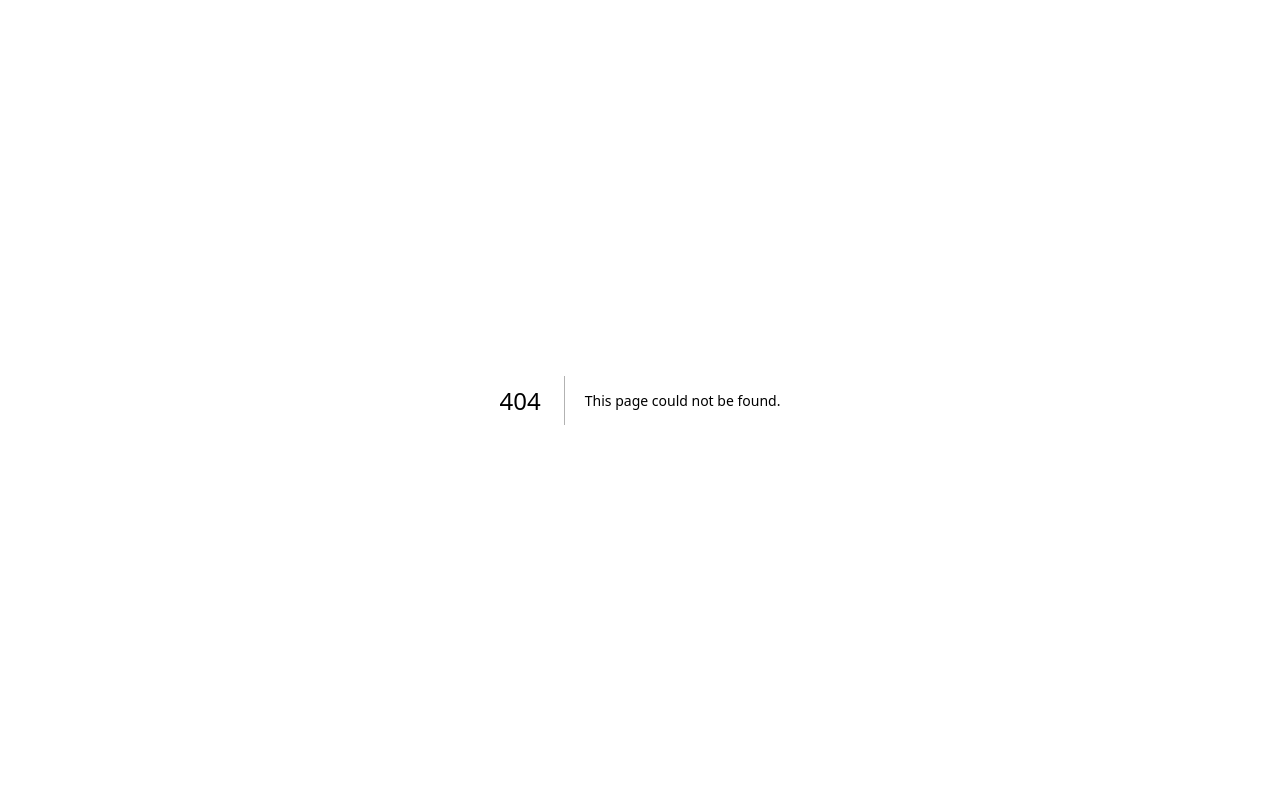
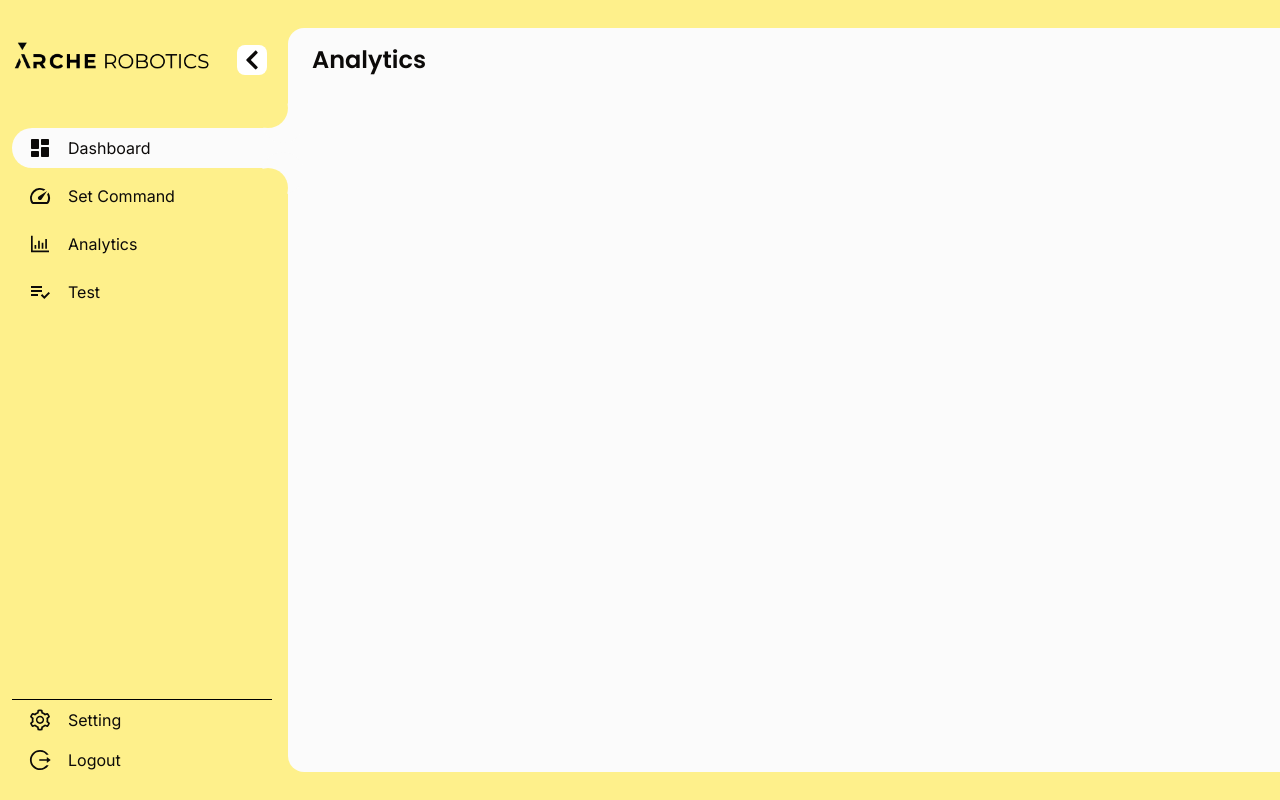
Before and after one commit to YePeOn7/robot_local_web_app, a Next.js app: page /analytics in a window 1280 px wide. Before the commit this address had no page. Built offline with nearby package versions, Linux system fonts and the light colour scheme.

Commit message:
add several pages

```diff
--- /dev/null
+++ b/src/app/analytics/page.js
@@ -0,0 +1,23 @@
+import React from 'react'
+import Sidebar from '@/components/Sidebar'
+
+const Content = () => {
+  return (
+    <div className='bg-of-content py-7 h-screen bg-primary flex-1 '>
+      <div className="content bg-bgColor h-full rounded-l-2xl px-6 py-4 overflow-y-scroll">
+        <h1 className="page-title text-2xl font-semibold mb-12 font-poppins">Analytics</h1>
+      </div>
+    </div>
+  )
+}
+
+const Analytics = () => {
+  return (
+    <div className='flex'>
+      <Sidebar />
+      <Content />
+    </div>
+  )
+}
+
+export default Analytics
--- a/src/app/page.tsx
+++ b/src/app/page.tsx
@@ -4,8 +4,7 @@ import Image from "next/image";
 export default function Home() {
   return (
     <main className="flex min-h-screen flex-col items-center justify-between p-24">
-      {/* <YawSubscriber/> */}
-      Home
+      Root (Should be skipped)
     </main>
   );
 }
--- /dev/null
+++ b/src/app/set_command/page.tsx
@@ -0,0 +1,26 @@
+import React from 'react'
+import Sidebar from '@/components/Sidebar'
+import { BatteryCardV2, IMUCardV2, MotorErrorCard } from '@/components/InfoCard/InfoCard'
+import { SampleAreaChart, SampleChart1, SampleChart2, SampleChart3 } from '@/components/SampleCharts'
+import PowerInfoCard from '@/components/PowerInfoCard'
+
+const Content = () => {
+  return (
+    <div className='bg-of-content py-7 h-screen bg-primary flex-1 '>
+      <div className="content bg-bgColor h-full rounded-l-2xl px-6 py-4 overflow-y-scroll">
+        <h1 className="page-title text-2xl font-semibold mb-12 font-poppins">Set Command</h1>
+      </div>
+    </div>
+  )
+}
+
+const Dashboard = () => {
+  return (
+    <div className='flex'>
+      <Sidebar />
+      <Content />
+    </div>
+  )
+}
+
+export default Dashboard
```
Also changed, not shown: src/app/autotest/page.js (added, +23 -0 lines), src/app/setting/page.js (added, +23 -0 lines).
